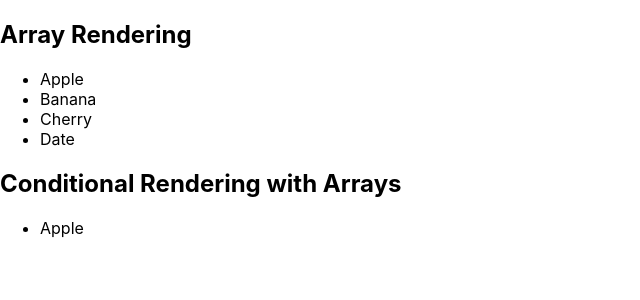
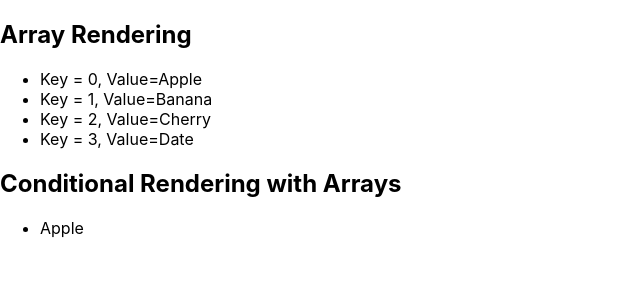
Before and after one commit to krishansharma11/30DaysOfReact, a React (Create React App) app in the folder react_course/: page / in a window 1280 px wide. Shown: the top 300 px of the page, without its empty margins (0-640 px from the left). Built offline with nearby package versions, Linux system fonts and the light colour scheme.

Commit message:
key and value of list

```diff
--- a/react_course/src/App.js
+++ b/react_course/src/App.js
@@ -8,8 +8,11 @@ function App() {
     <>
       <h2>Array Rendering</h2>
       <ul>
-        {items.map(item => (
-          <li key={item}>{item}</li>
+        {items.map((item, index) => (
+          <div>
+
+            <li> Key = {index}, Value={item}</li>
+          </div>
         ))}
       </ul>
       <h2> Conditional Rendering with Arrays</h2>
```
